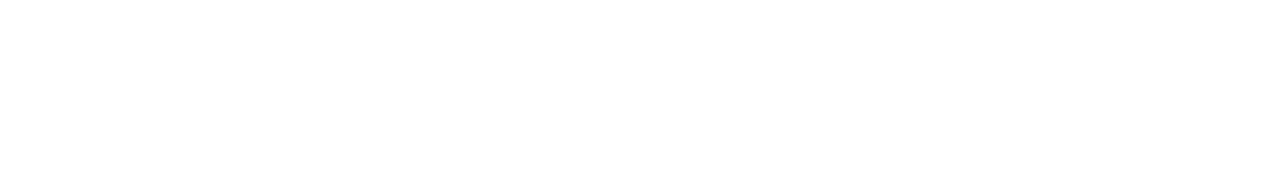
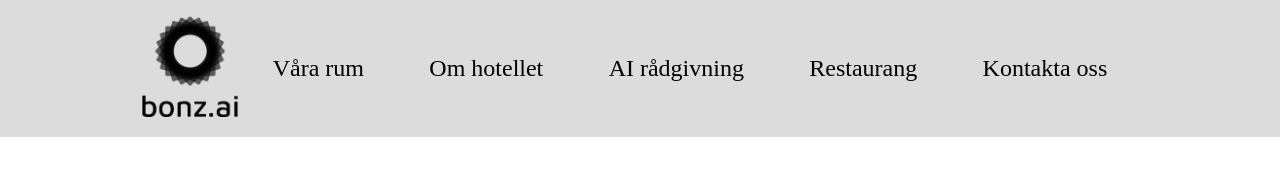
Before and after one commit to StefanMogren/bonz.ai-hotel, a plain HTML site: page our-hotel.html in a window 1280 px wide. Drawn offline with Linux system fonts and the light colour scheme.

Commit message:
Added header to our-hotel.html and search-rooms-html

```diff
--- a/our-hotel.html
+++ b/our-hotel.html
@@ -7,6 +7,30 @@
     <title>Om Hotellet</title>
 </head>
 <body>
+    <header class="header">
+        <a class="header__img-link" href="./index.html">
+            <img class="header__img" src="./assets/logo/bonz.ai-logo-black-portrait.png" alt="Logo of bonz.ai">
+        </a>
+        <nav class="header__navigation">
+            <ul class="header__unordered-list">
+                <li class="header__list-item">
+                    <a class="header__list-item-link" href="./search-rooms.html">Våra rum</a>
+                </li>
+                <li class="header__list-item">
+                    <a class="header__list-item-link" href="./our-hotel.html">Om hotellet</a>
+                </li>
+                <li class="header__list-item">
+                    <a class="header__list-item-link" href="#">AI rådgivning</a>
+                </li>
+                <li class="header__list-item">
+                    <a class="header__list-item-link" href="#">Restaurang</a>
+                </li>
+                <li class="header__list-item">
+                    <a class="header__list-item-link" href="#">Kontakta oss</a>
+                </li>
+            </ul>
+        </nav>
+    </header>
 
 </body>
 </html>
```
Also changed, not shown: index.html (+1 -1 lines), search-rooms.html (+24 -1 lines).
